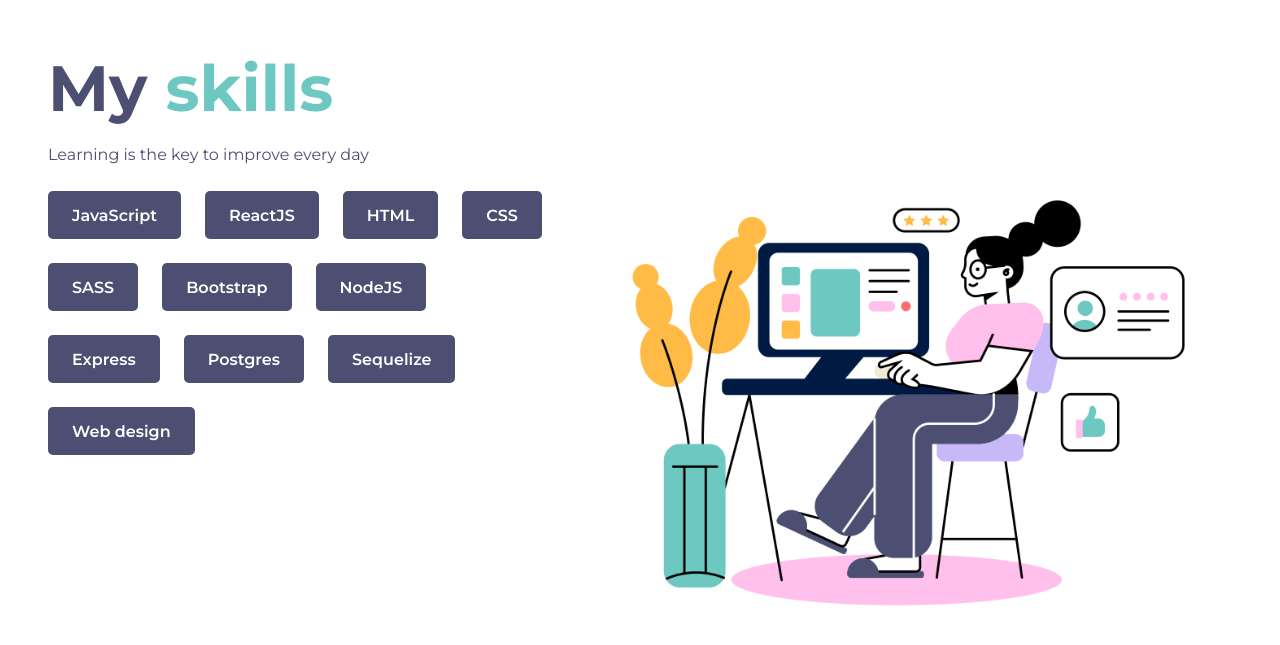
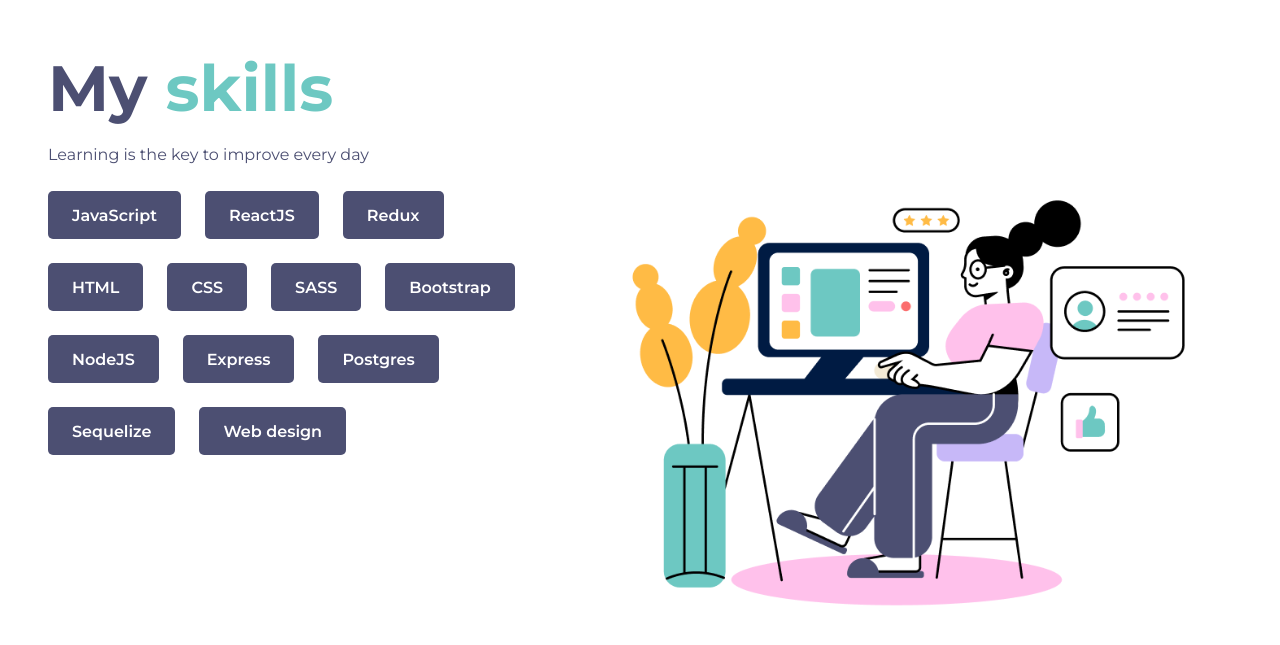
Before and after one commit to sneuder/portfolio, a React (Create React App) app: page / in a window 1280 px wide. Shown: the part 1631-2276 px from the top of the page. Built offline with nearby package versions, Linux system fonts and the light colour scheme.

Commit message:
Skills prepared

```diff
--- a/src/components/skills/skills.jsx
+++ b/src/components/skills/skills.jsx
@@ -5,6 +5,7 @@ const Skills = () => {
   const skills = [
     "JavaScript",
     "ReactJS",
+    "Redux",
     "HTML",
     "CSS",
     "SASS",
@@ -13,7 +14,7 @@ const Skills = () => {
     "Express",
     "Postgres",
     "Sequelize",
-    "Web design"
+    "Web design",
   ];
 
   return (
@@ -36,7 +37,11 @@ const Skills = () => {
         </div>
       </div>
       <div className={style.containerImage}>
-        <img className={style.img} src={require("../../assets/skills.png")} alt="skills" />
+        <img
+          className={style.img}
+          src={require("../../assets/skills.png")}
+          alt="skills"
+        />
       </div>
     </div>
   );
```
Also changed, not shown: 1 other file (tests, documents, lock files or other folders).
